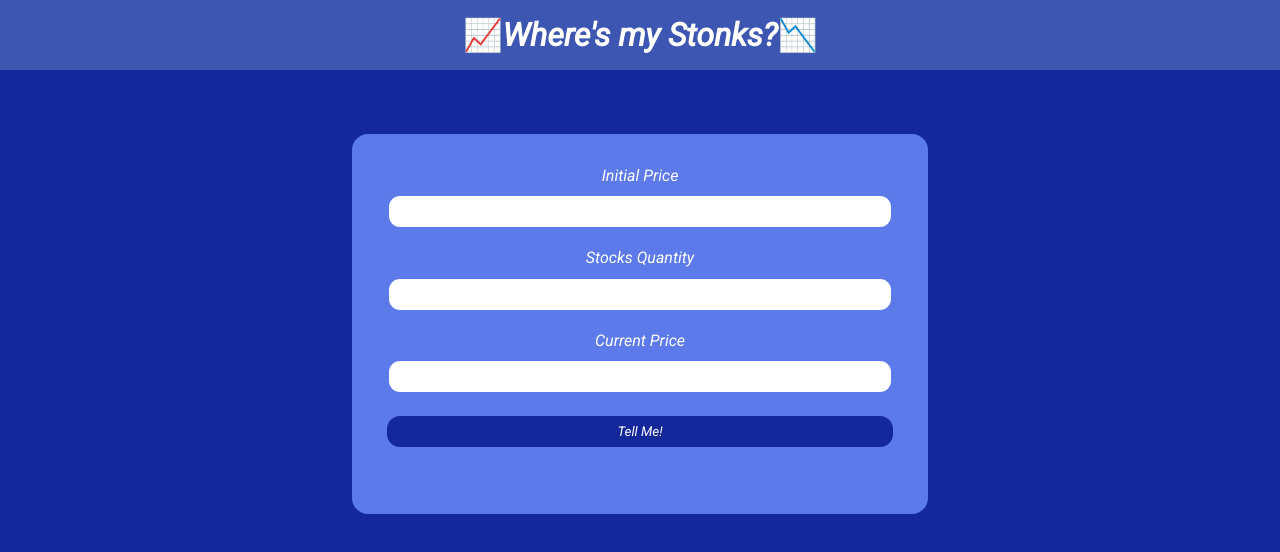
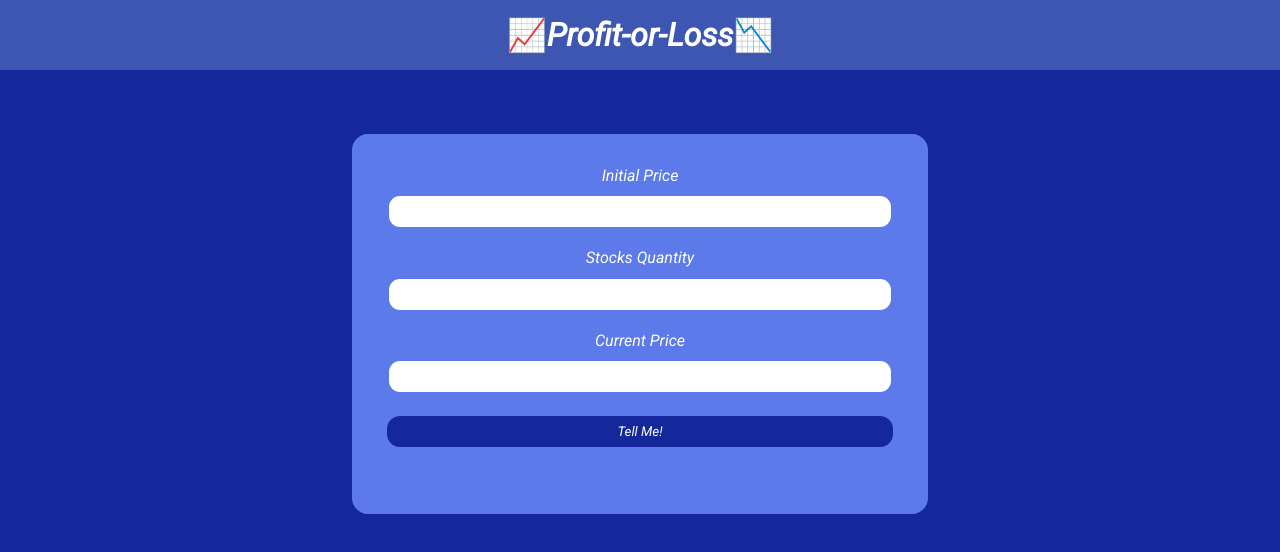
Before and after one commit to Samarth-5109/Mark-14, a plain HTML site: page index.html in a window 1280 px wide. Drawn offline with Linux system fonts and the light colour scheme.

Commit message:
some minor

```diff
--- a/index.html
+++ b/index.html
@@ -8,7 +8,7 @@
     <link rel="stylesheet" href="profitLoss.css">
 </head>
 <body>
-    <h1>📈Where's my Stonks?📉</h1>
+    <h1>📈Profit-or-Loss📉</h1>
     <main class="container">
         <label>Initial Price </label>
         <input type="number" id="initial-price">
```
